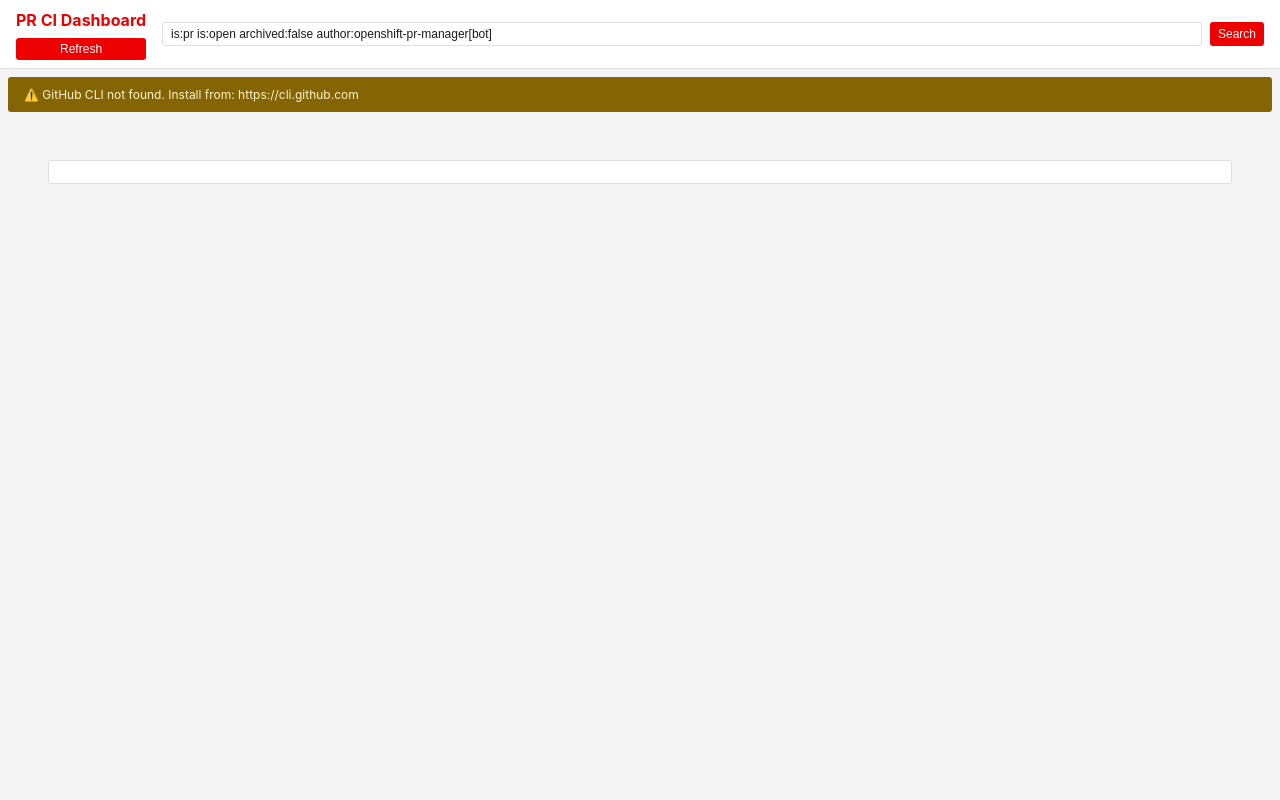
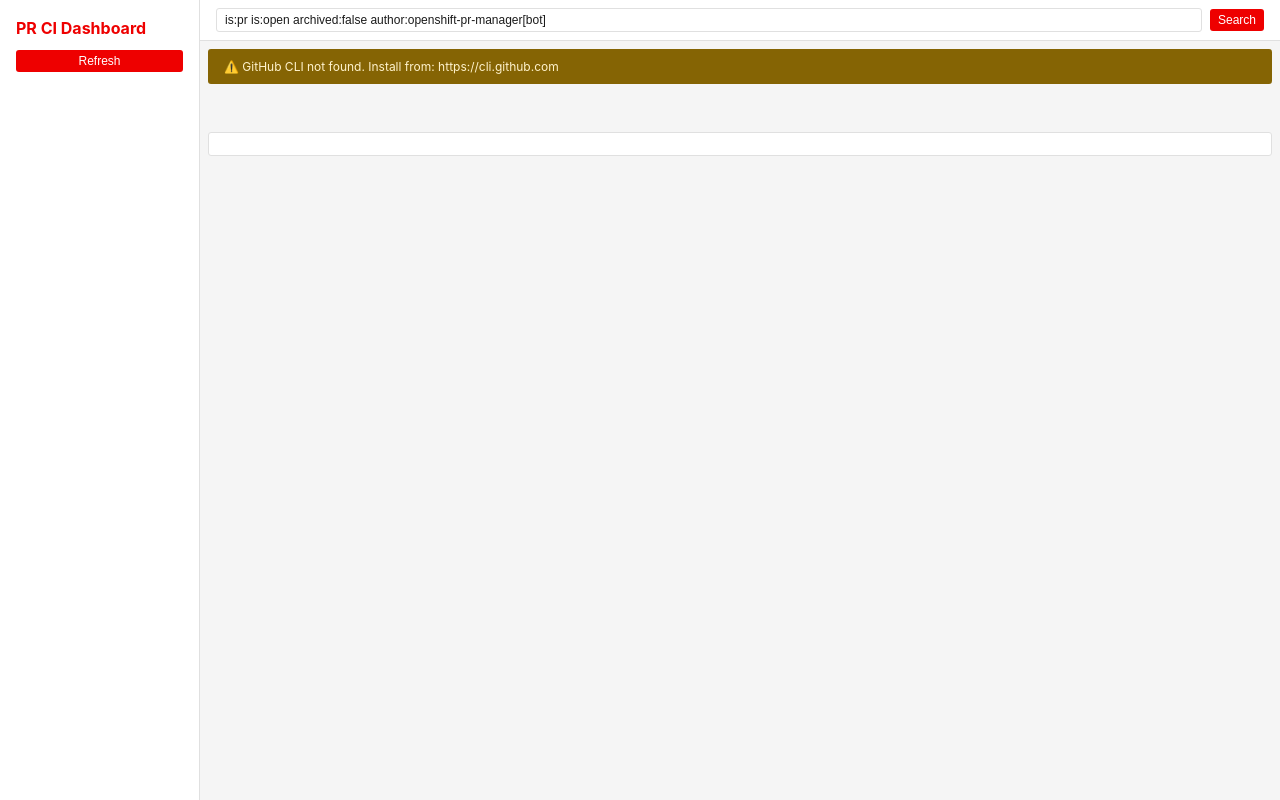
Before and after one commit to jluhrsen/workBits, a Flask app: page / in a window 1280 px wide. Run offline with Flask 3, Linux system fonts and the light colour scheme; data that the repository does not hold is empty; parts of the project's set-up code (start-up, migrations or seed data) failed here and were passed over.

Commit message:
feat: left sidebar panel layout like Sippy dashboard
- Fixed left sidebar (200px wide) with title and refresh button
- Main content area with top search bar
- Full height layout with proper scrolling
- Matches Sippy-style dashboard layout with left panel

```diff
--- a/pr-ci-dashboard/templates/index.html
+++ b/pr-ci-dashboard/templates/index.html
@@ -27,30 +27,36 @@
             background: var(--bg-light);
             color: var(--text-primary);
             line-height: 1.6;
+            margin: 0;
+            display: flex;
+            height: 100vh;
+            overflow: hidden;
         }
 
-        .navbar {
+        .sidebar {
+            width: 200px;
+            background: var(--bg-card);
+            border-right: 1px solid var(--border);
+            padding: 1rem;
+            display: flex;
+            flex-direction: column;
+            gap: 0.5rem;
+        }
+
+        .main-content {
+            flex: 1;
+            display: flex;
+            flex-direction: column;
+            overflow: hidden;
+        }
+
+        .top-bar {
             background: var(--bg-card);
             border-bottom: 1px solid var(--border);
             padding: 0.5rem 1rem;
             display: flex;
-            gap: 1rem;
+            gap: 0.5rem;
             align-items: center;
-            position: sticky;
-            top: 0;
-            z-index: 100;
-        }
-
-        .navbar-left {
-            display: flex;
-            flex-direction: column;
-            gap: 0.25rem;
-        }
-
-        .navbar-search {
-            flex: 1;
-            display: flex;
-            gap: 0.5rem;
         }
 
         h1 {
@@ -84,8 +90,8 @@
         }
 
         .container {
-            max-width: 1200px;
-            margin: 0 auto;
+            flex: 1;
+            overflow-y: auto;
             padding: 0.5rem;
         }
 
@@ -230,15 +236,15 @@
     </style>
 </head>
 <body>
-    <div class="navbar">
-        <div class="navbar-left">
+    <div class="sidebar">
         <h1>PR CI Dashboard</h1>
         <button class="btn" id="refresh-btn">Refresh</button>
     </div>
-        <div class="navbar-search">
+
+    <div class="main-content">
+        <div class="top-bar">
             <input type="text" id="search-input" class="search-input" placeholder="Loading default query..." style="flex: 1;">
             <button class="btn" id="search-btn">Search</button>
-        </div>
         </div>
 
         <div id="auth-banner" class="banner hidden"></div>
@@ -253,6 +259,7 @@
         </div>
 
         <div class="toast-container" id="toast-container"></div>
+    </div>
 
     <script src="/static/app.js"></script>
 </body>
```
Lines whose indentation alone changed are shown as unchanged.
